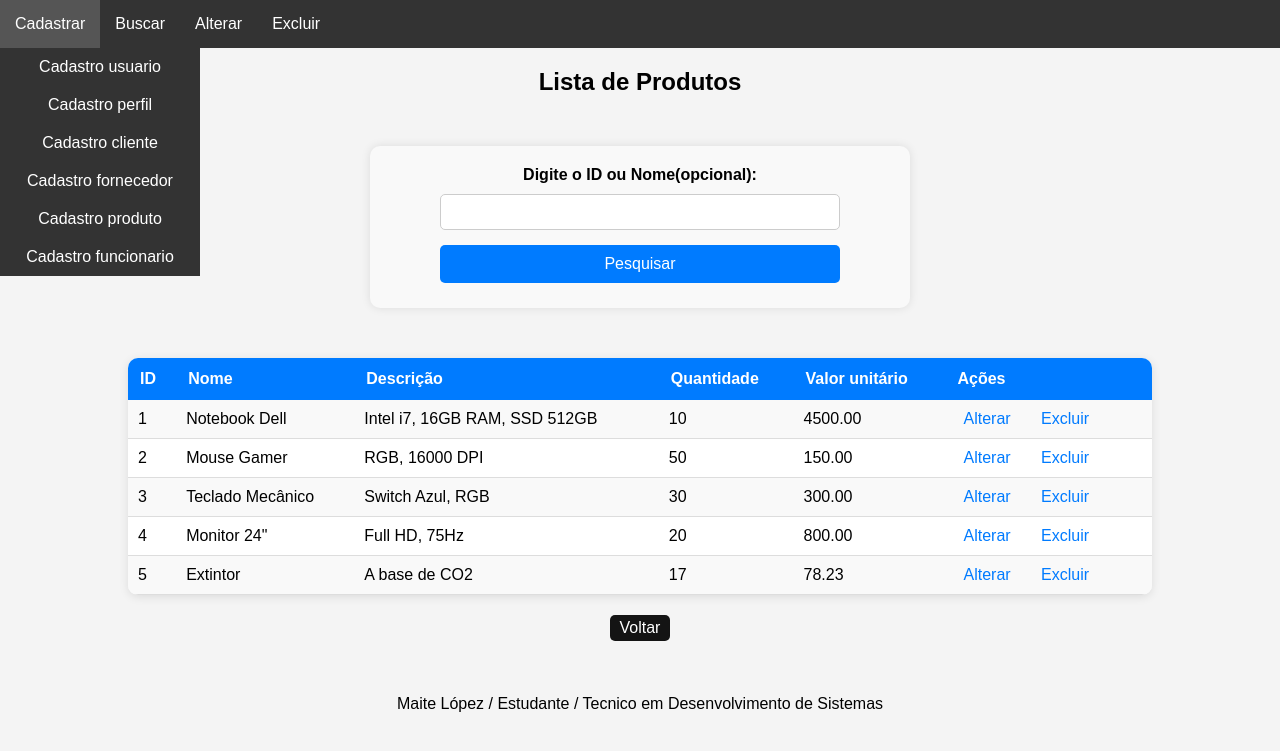
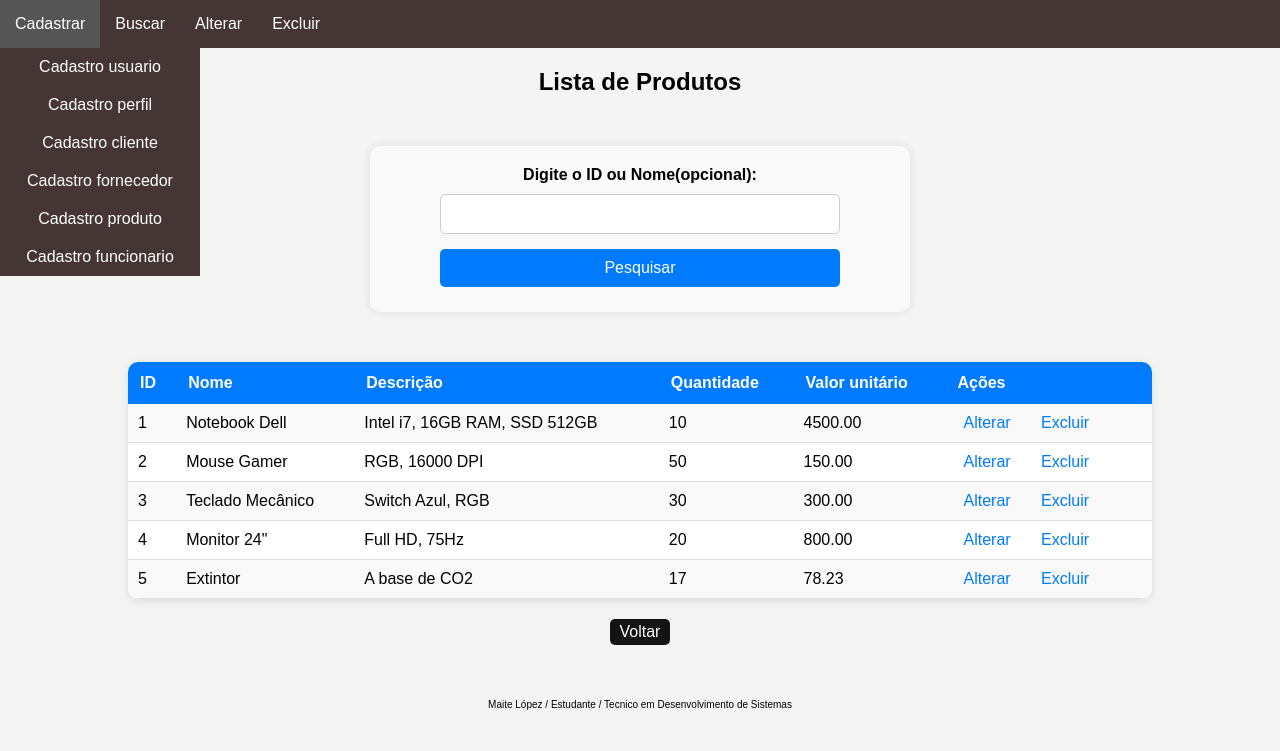
Before and after one commit to maitelopez08/Maite_Lopez_Prova_PHP, a PHP site: page /buscar_produto.php in a window 1280 px wide. Shown: the top 751 px of the page. Run offline with PHP 8.4, Linux system fonts and the light colour scheme; a user stored in the database is signed in; data comes from the database, SQL or seed files in the repository.

Commit message:
Update styles.css
Estilização do campo descrição e valor unitário

```diff
--- a/styles.css
+++ b/styles.css
@@ -38,7 +38,7 @@ header {
 }
 
 .logout button {
-    background-color: #d9534f;
+    background-color: #755aa7;
     color: white;
     border: none;
     padding: 10px 15px;
@@ -48,7 +48,7 @@ header {
 }
 
 .logout button:hover {
-    background-color: #c9302c;
+    background-color: #63449c;
 }
 
 .menu {
@@ -56,7 +56,7 @@ header {
     padding: 0;
     margin: 0;
     display: flex;
-    background-color: #333;
+    background-color: #463535;
 }
 
 .menu li {
@@ -68,7 +68,7 @@ header {
     padding: 15px;
     color: rgb(255, 255, 255);
     text-decoration: none;
-    background-color: #333;
+    background-color: #463535;
 }
 
 .menu li:hover > a {
@@ -172,7 +172,7 @@ button:hover {
 }
 
 
-/* Estilo da tabela buscar usuario */
+/* Estilo das tabelas buscar*/
 .table {
     width: 80%;
     margin: 20px auto; /* Centraliza a tabela */
@@ -228,8 +228,8 @@ p {
 }
 
 
-/* Estilo exclusivo para tabela de excluir usuario */
-.tabela-usuarios {
+/* Estilo exclusivo para tabelas de excluir*/
+.tabela-excluir {
     width: 80%;
     margin: 20px auto;
     border-collapse: collapse;
@@ -239,27 +239,27 @@ p {
     box-shadow: 0px 2px 10px rgba(0, 0, 0, 0.1);
 }
 
-.tabela-usuarios th {
+.tabela-excluir th {
     background-color: #007bff;
     color: white;
     padding: 12px;
     text-align: left;
 }
 
-.tabela-usuarios td {
+.tabela-excluir td {
     padding: 10px;
     border-bottom: 1px solid #ddd;
 }
 
-.tabela-usuarios tr:nth-child(even) {
+.tabela-excluir tr:nth-child(even) {
     background-color: #f9f9f9;
 }
 
-.tabela-usuarios tr:hover {
+.tabela-excluir tr:hover {
     background-color: #e6f0ff;
 }
 
-.tabela-usuarios a {
+.tabela-excluir a {
     text-decoration: none;
     color: #fff;
     background-color: #d9534f;
@@ -268,7 +268,7 @@ p {
     transition: 0.3s;
 }
 
-.tabela-usuarios a:hover {
+.tabela-excluir a:hover {
     background-color: #28275e;
 }
 
@@ -292,3 +292,27 @@ p {
 .voltar .link:hover {
     background-color: #a7a5a5;
 }
+
+/* Ajusta os campos de entrada */
+input[type="text"],
+input[type="number"],
+input[type="email"],
+input[type="password"],
+textarea{
+    width: 80%;
+    padding: 10px;
+    border: 1px solid #ccc;
+    border-radius: 5px;
+    font-size: 16px;
+    margin-bottom: 10px;
+    transition: border-color 0.3s, box-shadow 0.3s;
+}
+
+textarea{
+    min-height: 60px;
+}
+
+
+footer{
+    font-size: 10px;
+}
```
